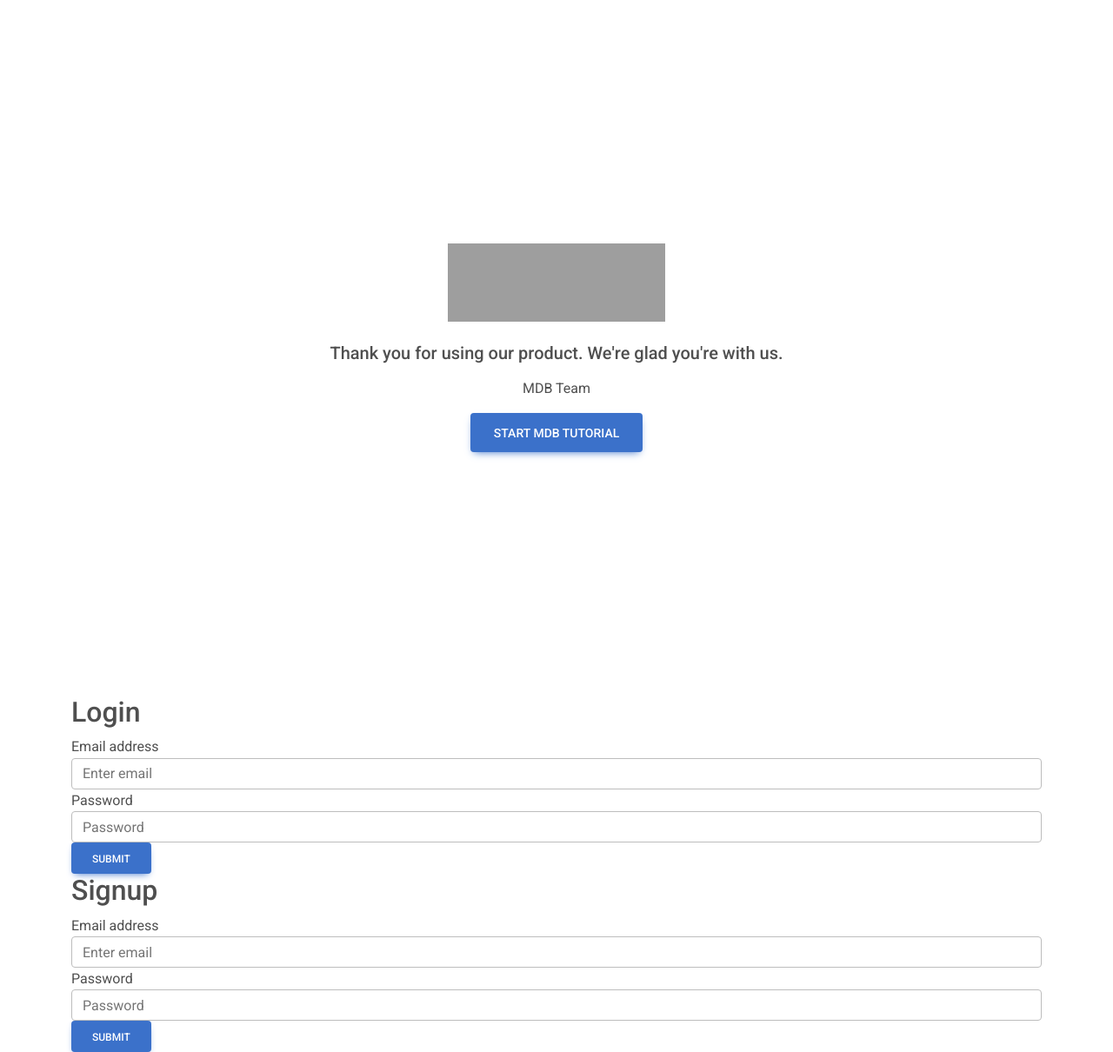
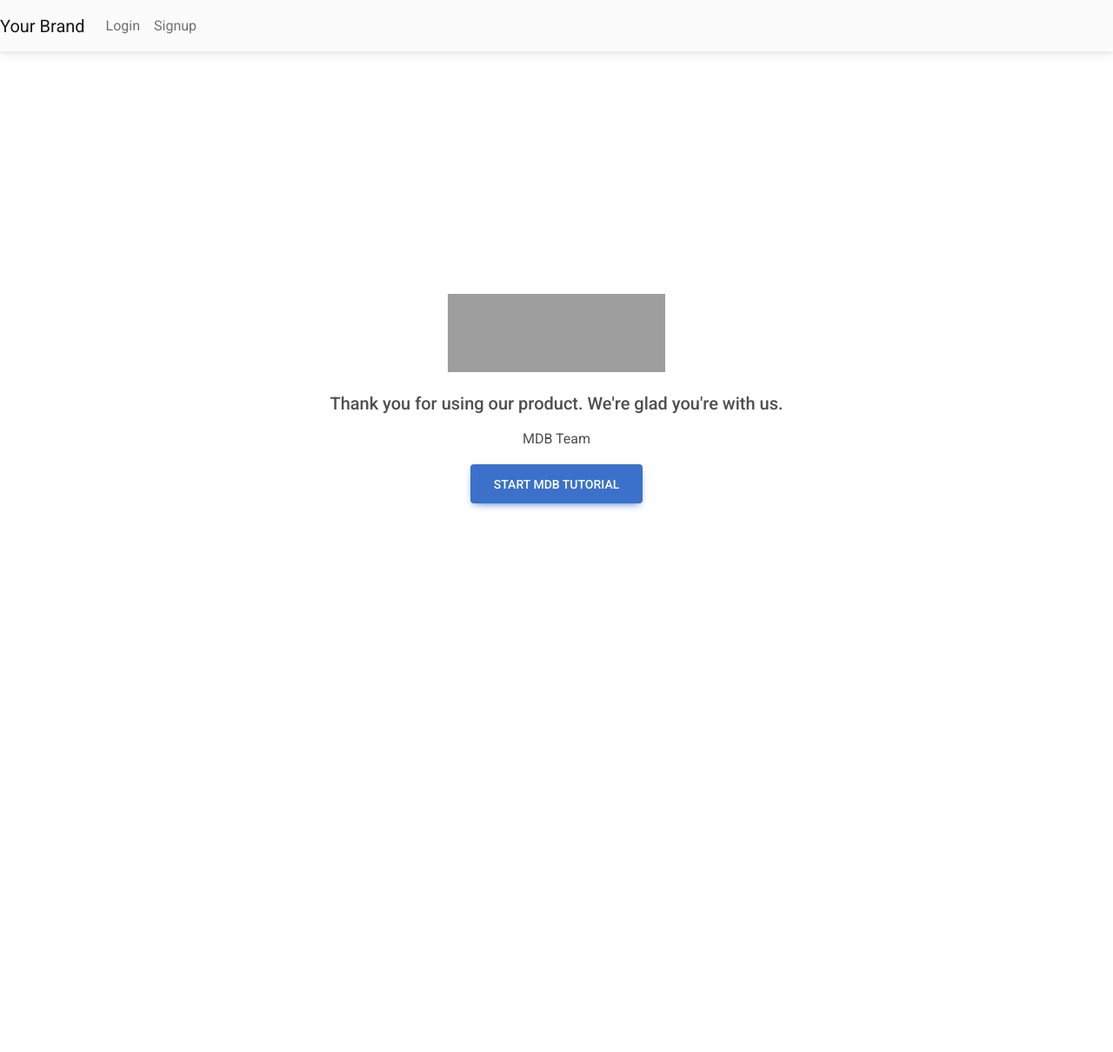
Before and after one commit to amex03/fitnessfriend, a website: page MDB5-STANDARD-UI-KIT-Free-6.4.2/index.html in a window 1280 px wide. Shown: the whole page at 87% size. After the commit the page ends 859 px from the top, so only its background shows below. Drawn offline with Linux system fonts and the light colour scheme; grey boxes are pictures that could not be loaded.

Commit message:
Updated log in and sign up

```diff
--- a/MDB5-STANDARD-UI-KIT-Free-6.4.2/index.html
+++ b/MDB5-STANDARD-UI-KIT-Free-6.4.2/index.html
@@ -22,6 +22,60 @@
   </head>
   <body>
     <!-- Start your project here-->
+    <nav class="navbar navbar-expand-lg navbar-light bg-light">
+      <a class="navbar-brand" href="#">Your Brand</a>
+      <button class="navbar-toggler" type="button" data-toggle="collapse" data-target="#navbarNav" aria-controls="navbarNav" aria-expanded="false" aria-label="Toggle navigation">
+        <span class="navbar-toggler-icon"></span>
+      </button>
+      <div class="collapse navbar-collapse" id="navbarNav">
+        <ul class="navbar-nav ml-auto">
+          <li class="nav-item">
+            <a class="nav-link" href="#" data-toggle="modal" data-target="#loginModal">Login</a>
+          </li>
+          <li class="nav-item">
+            <a class="nav-link" href="#" data-toggle="modal" data-target="#signupModal">Signup</a>
+          </li>
+        </ul>
+      </div>
+    </nav>
+
+    <!-- Login Modal -->
+    <div class="modal fade" id="loginModal" tabindex="-1" role="dialog" aria-labelledby="exampleModalLabel" aria-hidden="true">
+      <div class="modal-dialog" role="document">
+        <div class="modal-content">
+          <div class="modal-header">
+            <h5 class="modal-title" id="exampleModalLabel">Login</h5>
+            <button type="button" class="close" data-dismiss="modal" aria-label="Close">
+              <span aria-hidden="true">&times;</span>
+            </button>
+          </div>
+          <div class="modal-body">
+            <!-- Login Form -->
+            <form>
+              <div class="form-group">
+                <label for="loginEmail">Email address</label>
+                <input type="email" class="form-control" id="loginEmail" placeholder="Enter email">
+              </div>
+              <div class="form-group">
+                <label for="loginPassword">Password</label>
+                <input type="password" class="form-control" id="loginPassword" placeholder="Password">
+              </div>
+            </form>
+          </div>
+          <div class="modal-footer">
+            <button type="button" class="btn btn-secondary" data-dismiss="modal">Close</button>
+            <button type="button" class="btn btn-primary">Login</button>
+          </div>
+        </div>
+      </div>
+    </div>
+
+    <!-- Signup Modal -->
+
+
+
+
+
     <div class="container">
       <div class="d-flex justify-content-center align-items-center" style="height: 100vh">
         <div class="text-center">
@@ -50,36 +104,3 @@
     <script type="text/javascript"></script>
   </body>
 </html>
-
-
-<!-- Login Form -->
-<div class="container">
-  <h2>Login</h2>
-  <form>
-    <div class="form-group">
-      <label for="loginEmail">Email address</label>
-      <input type="email" class="form-control" id="loginEmail" placeholder="Enter email">
-    </div>
-    <div class="form-group">
-      <label for="loginPassword">Password</label>
-      <input type="password" class="form-control" id="loginPassword" placeholder="Password">
-    </div>
-    <button type="submit" class="btn btn-primary">Submit</button>
-  </form>
-</div>
-
-<!-- Signup Form -->
-<div class="container">
-  <h2>Signup</h2>
-  <form>
-    <div class="form-group">
-      <label for="signupEmail">Email address</label>
-      <input type="email" class="form-control" id="signupEmail" placeholder="Enter email">
-    </div>
-    <div class="form-group">
-      <label for="signupPassword">Password</label>
-      <input type="password" class="form-control" id="signupPassword" placeholder="Password">
-    </div>
-    <button type="submit" class="btn btn-primary">Submit</button>
-  </form>
-</div>
```
